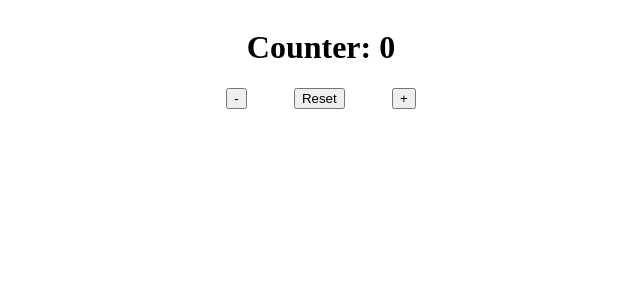
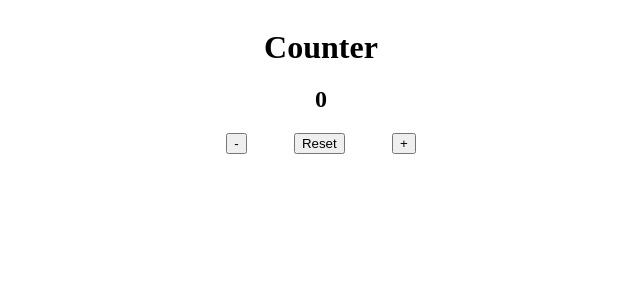
Before and after one commit to nicksiuxs/Challenges, a React (Vite) app in the folder React/: page / in a window 1280 px wide. Shown: the top 300 px of the page, without its empty margins (319-959 px from the left). Built offline with nearby package versions, Linux system fonts and the light colour scheme.

Commit message:
Add: counter app

```diff
--- a/React/src/components/CounterApp/CounterApp.css
+++ b/React/src/components/CounterApp/CounterApp.css
@@ -7,6 +7,7 @@
 
 .main h1{
     text-align: center;
+    margin-bottom: 0;
 }
 
 .main .buttons{
--- a/React/src/components/CounterApp/CounterApp.jsx
+++ b/React/src/components/CounterApp/CounterApp.jsx
@@ -14,12 +14,14 @@ const CounterApp = () => {
     }
 
     const handleAdd = () => {
+        console.log("calling handleAdd")
         setCounter(counter => counter + 1);
     }
 
     return (
         <div className="main">
-            <h1>Counter: {counter}</h1>
+            <h1>Counter</h1>
+            <h2>{counter}</h2>
             <div className="buttons">
                 <button onClick={handleSubsstract}>
                     -
```
